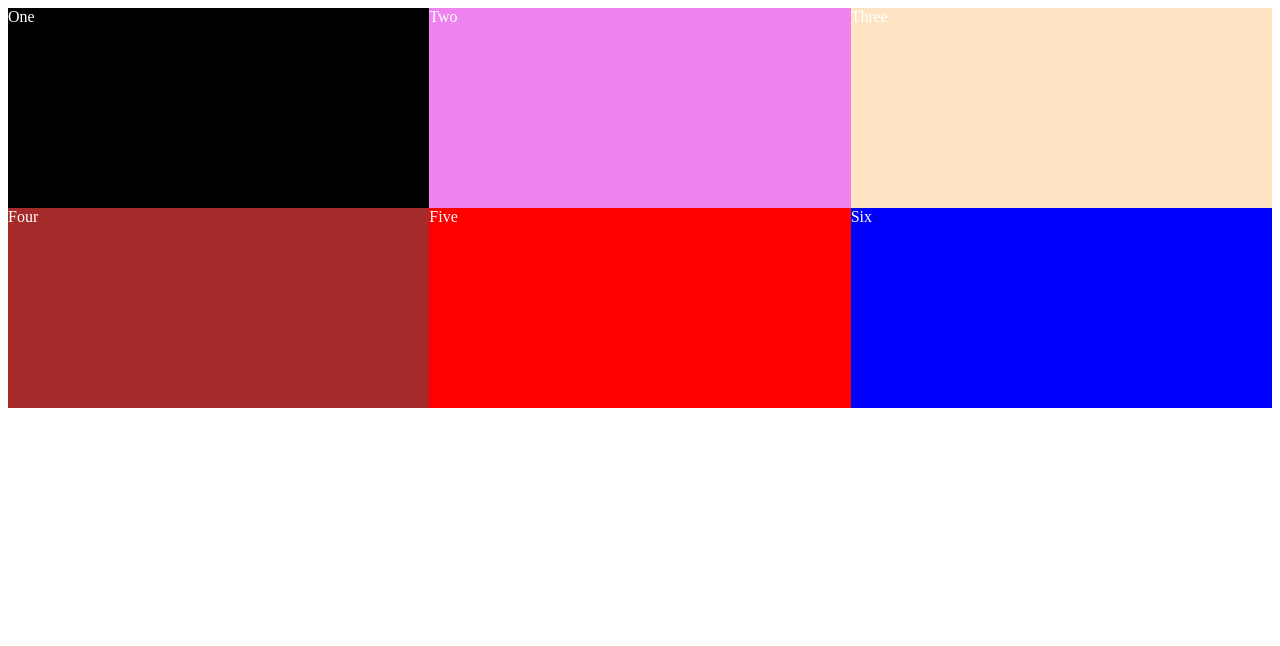
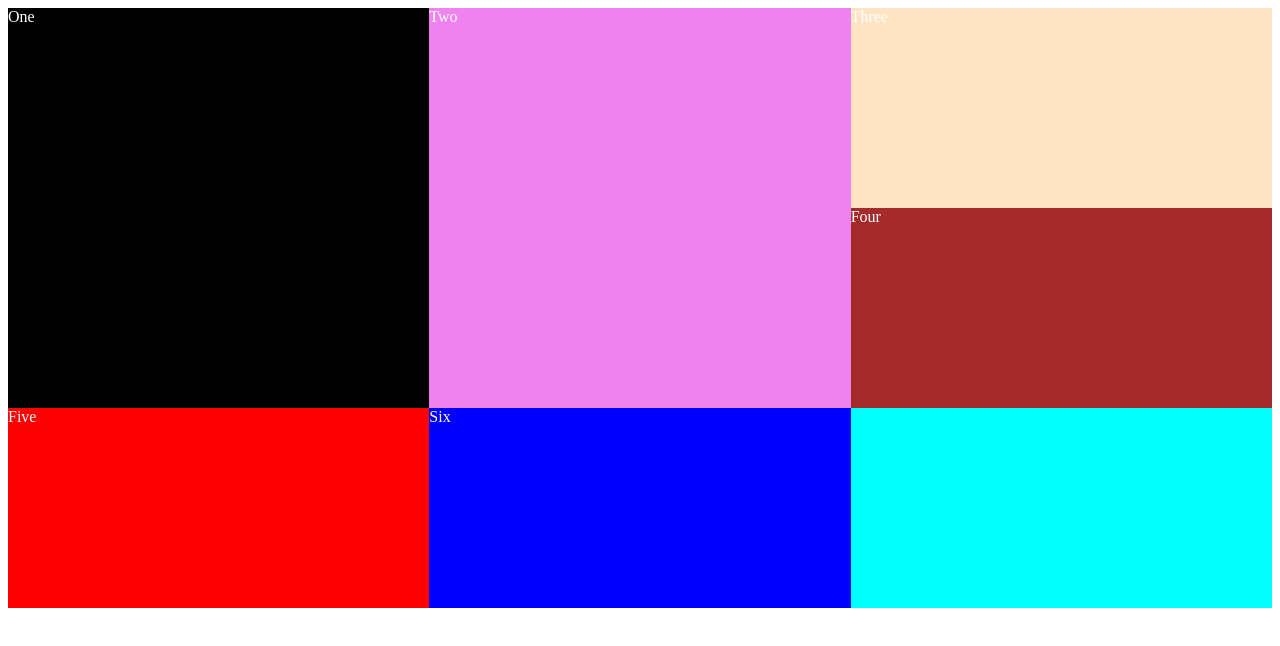
Before and after one commit to Wambu-i7/The-Odin-Project, a plain HTML site: page css/grid.html in a window 1280 px wide. Drawn offline with Linux system fonts and the light colour scheme.

Commit message:
Usw gid ow and grid column to stretch the items in the grid container horizontally and vertically

```diff
--- a/css/grid.html
+++ b/css/grid.html
@@ -13,19 +13,24 @@
             grid-template-columns: repeat(3, 1fr);
             grid-auto-rows: 200px;
 
+
+
         }
         .item:nth-child(1) {
             background-color: black;
+            grid-row: span 2;
 
         }
         .item:nth-child(2) {
             background-color: violet;
+            grid-row: span 2;
         }
         .item:nth-child(3) {
             background-color: bisque;
         }
         .item:nth-child(4) {
             background-color: brown;
+
         }
         .item:nth-child(5) {
             background-color: red;
```
